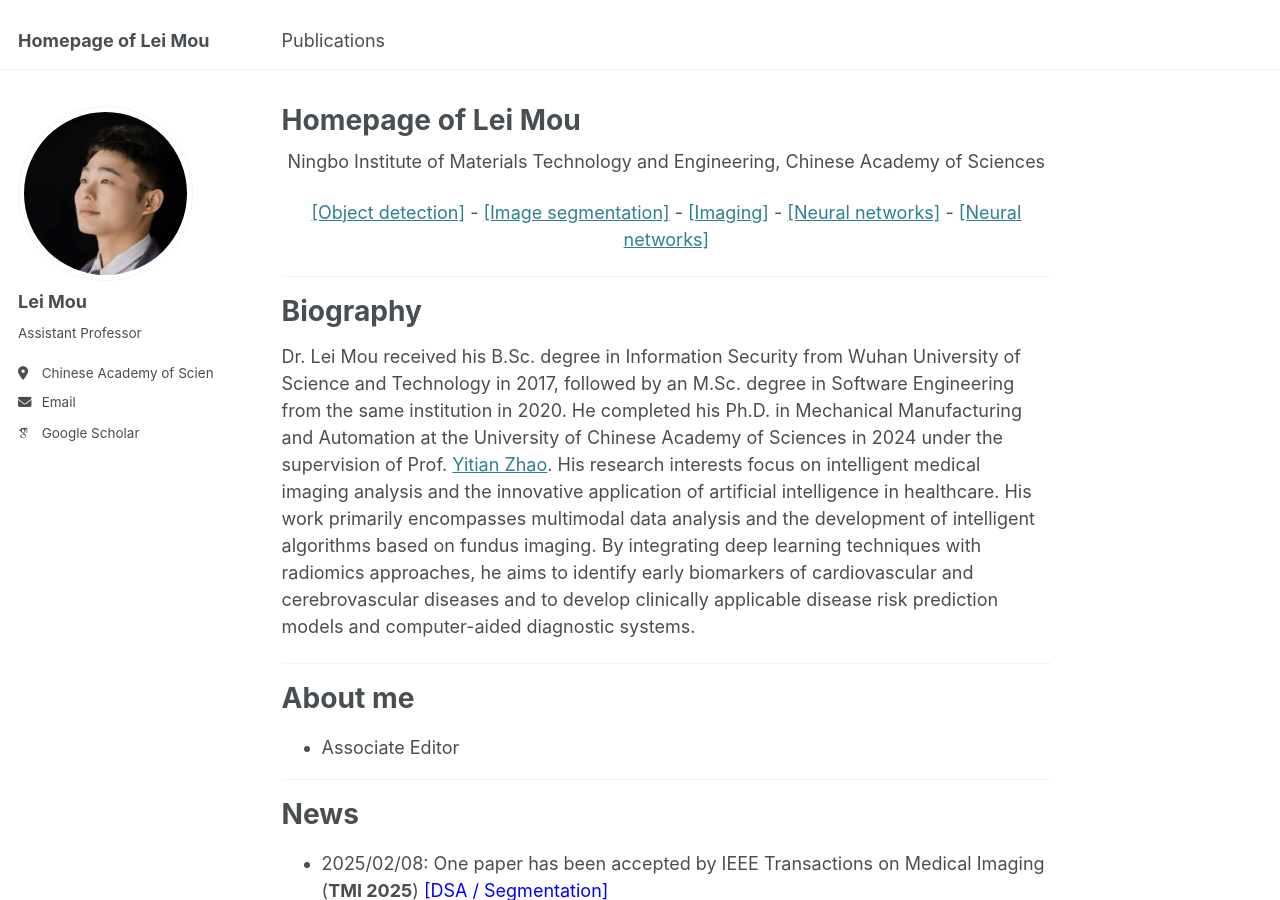
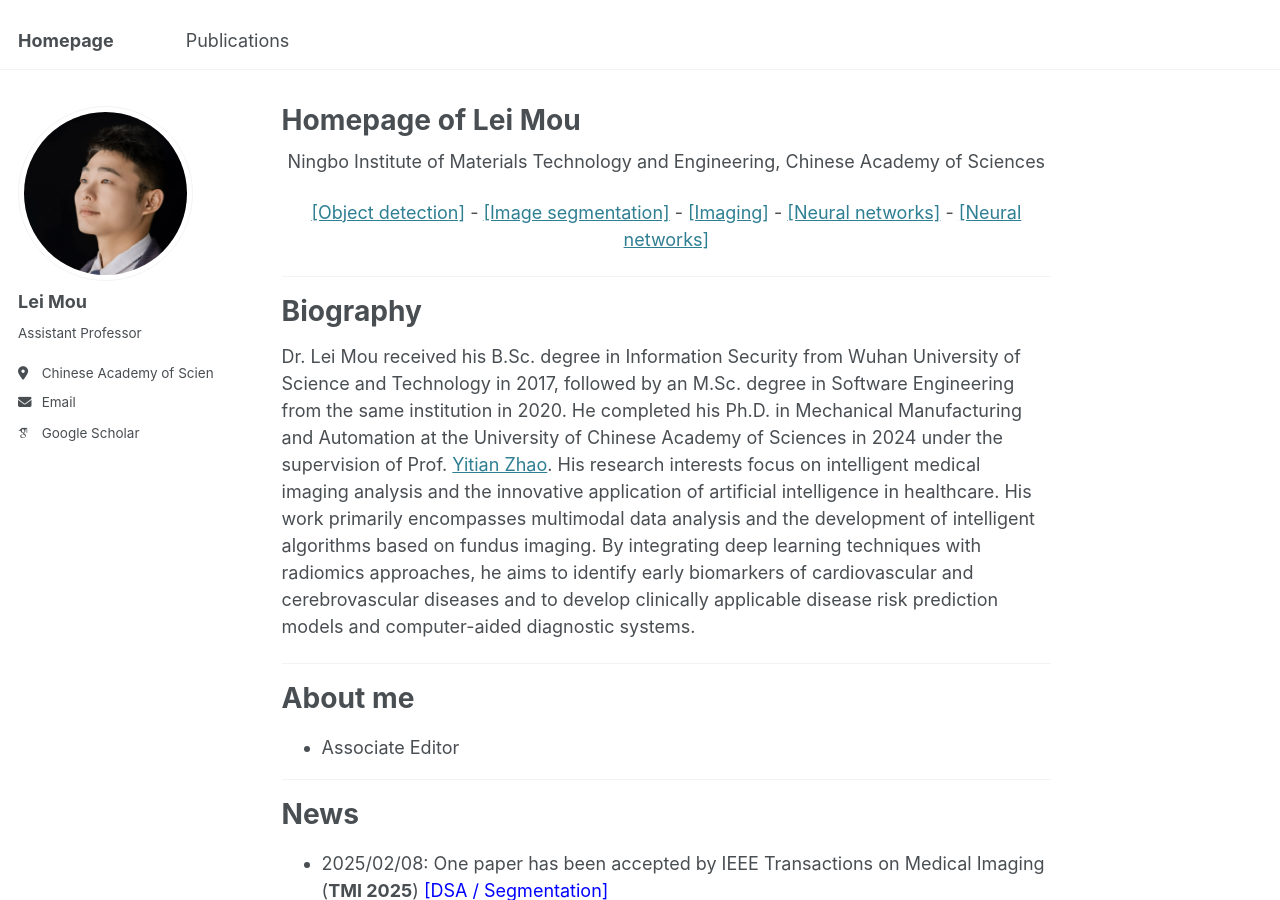
Before and after one commit to iBrain-007/iBrain-007.github.io, a Jekyll site: the page built from _pages/about.md, in a window 1280 px wide and 900 px high. Built offline with Jekyll 4.4.1, drawn with Linux system fonts in a browser that asks for light colours; some web fonts are replaced.

Commit message:
Update _config.yml

```diff
--- a/_config.yml
+++ b/_config.yml
@@ -9,7 +9,7 @@
 # Basic Site Settings
 locale                   : "en-US"
 site_theme               : "default"
-title                    : "Homepage of Lei Mou"
+title                    : "Homepage"
 title_separator          : "-"
 name                     : &name "Lei Mou"
 description              : &description "Machine Learning / Computer Vision / Medical Imaging / AI in Healthcare"
```
